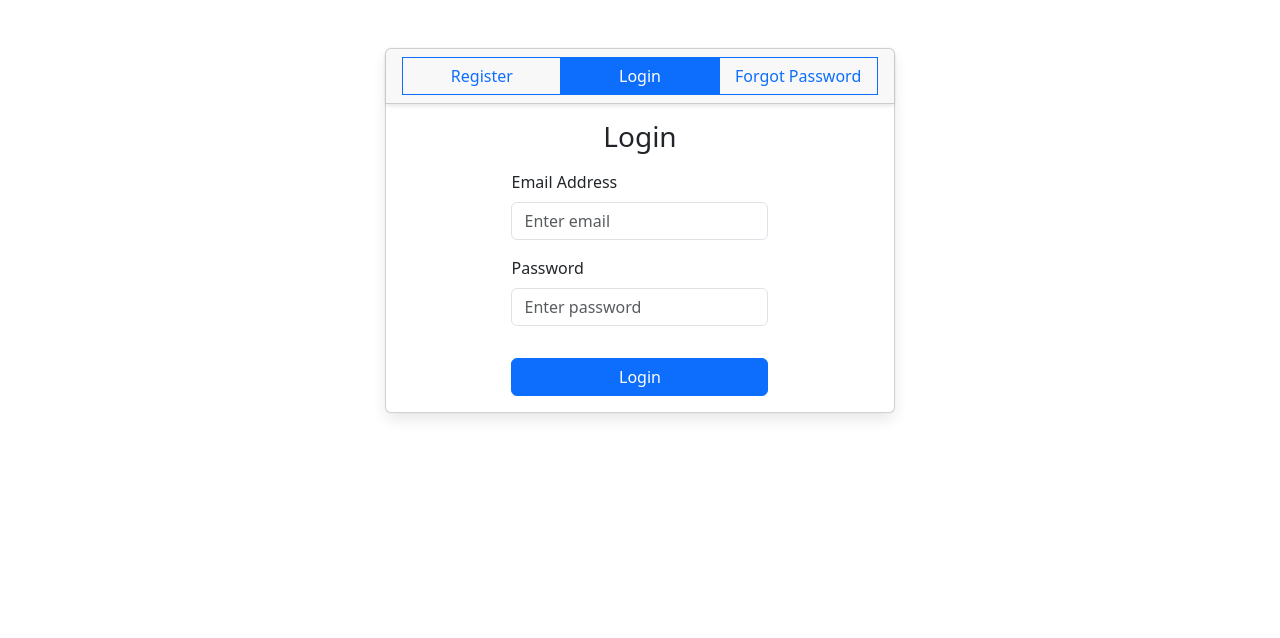
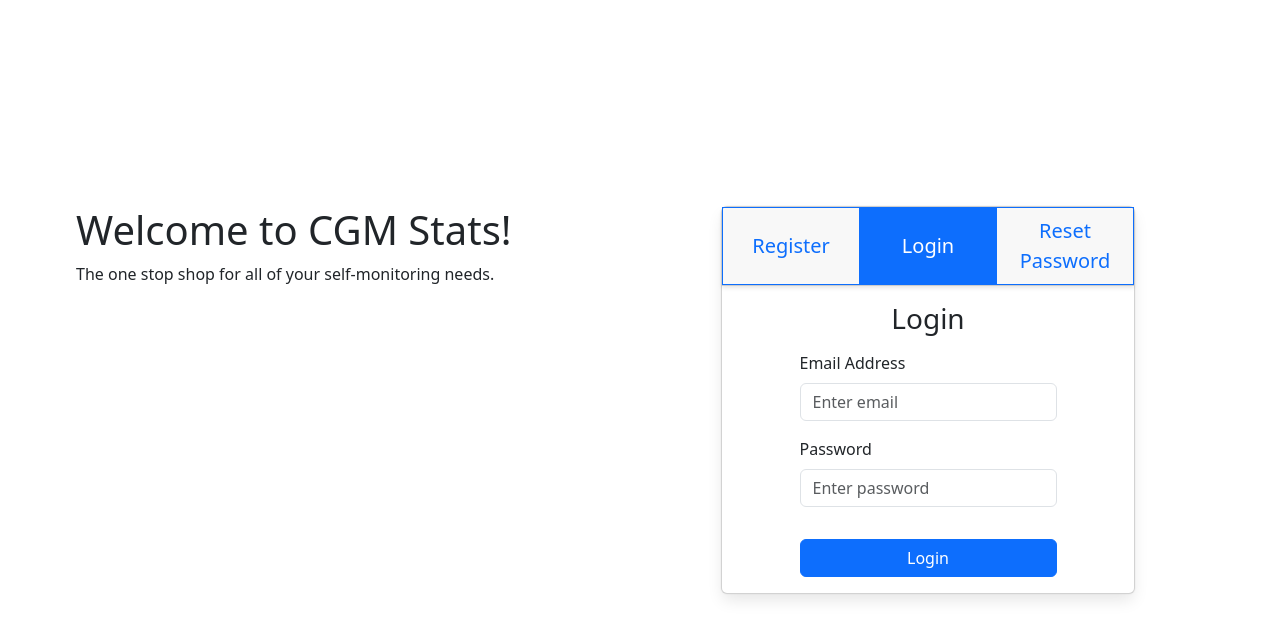
Before and after one commit to shepherdm1atwit/CGM-Stats, a React (Vite) app in the folder frontend/: page / in a window 1280 px wide. Shown: the top 638 px of the page. Built offline with nearby package versions, Linux system fonts and the light colour scheme; no server answers.

Commit message:
adjusted UserManage and AppMain to make login page a bit more modern. WIP

```diff
--- a/frontend/src/bootstrap components/Register-BS.jsx
+++ b/frontend/src/bootstrap components/Register-BS.jsx
@@ -52,6 +52,17 @@ const Register = () => {
       <Form onSubmit={handleSubmit}>
         <h3 className="mb-3" align="center">Register</h3>
         <Form.Group className="mb-3">
+          <Form.Label>First Name</Form.Label>
+          <Form.Control
+            type="text"
+            placeholder="Enter name"
+            autoComplete="given-name"
+            value={name}
+            onChange={(e) => setName(e.target.value)}
+            required
+          />
+        </Form.Group>
+        <Form.Group className="mb-3">
           <Form.Label>Email Address</Form.Label>
           <Form.Control
             type="email"
@@ -59,17 +70,6 @@ const Register = () => {
             autoComplete="username"
             value={email}
             onChange={(e) => setEmail(e.target.value)}
-            required
-          />
-        </Form.Group>
-        <Form.Group className="mb-3">
-          <Form.Label>First Name</Form.Label>
-          <Form.Control
-            type="text"
-            placeholder="Enter name"
-            autoComplete="given-name"
-            value={name}
-            onChange={(e) => setName(e.target.value)}
             required
           />
         </Form.Group>
--- a/frontend/src/bootstrap components/UserManage-BS.jsx
+++ b/frontend/src/bootstrap components/UserManage-BS.jsx
@@ -13,11 +13,11 @@ const UserManage = () => {
 
   return (
 
-    <Card>
-      <Card.Header className="justify-content-center">
+    <Card className="w-75">
+      <Card.Header className="justify-content-center p-0">
           <ButtonGroup className="w-100">
                 <Button
-                  className="rounded-0 col-3"
+                  className="rounded-0 col-3 btn-lg"
                   variant={showRegister ? "primary" : "outline-primary"}
                   onClick={() => {
                     setShowRegister(true);
@@ -28,7 +28,7 @@ const UserManage = () => {
                   Register
                 </Button>
                 <Button
-                  className="rounded-0 col-3"
+                  className="rounded-0 col-3 btn-lg"
                   variant={showLogin ? "primary" : "outline-primary"}
                   onClick={() => {
                     setShowRegister(false);
@@ -39,7 +39,7 @@ const UserManage = () => {
                   Login
                 </Button>
                 <Button
-                  className="rounded-0 col-3"
+                  className="rounded-0 col-3 btn-lg"
                   variant={showForgotPassword ? "primary" : "outline-primary"}
                   onClick={() => {
                     setShowRegister(false);
@@ -47,9 +47,8 @@ const UserManage = () => {
                     setShowForgotPassword(true);
                   }}
                 >
-                  Forgot Password
+                  Reset Password
                 </Button>
-
           </ButtonGroup>
       </Card.Header>
       <Card.Body>
--- a/frontend/src/pages/AppMain.jsx
+++ b/frontend/src/pages/AppMain.jsx
@@ -6,6 +6,8 @@ import NavBar from "../bootstrap components/NavBar-BS";
 import GraphModal from "../bootstrap components/GraphModal-BS";
 import Container from "react-bootstrap/Container";
 import Button from "react-bootstrap/Button";
+import {Col, Row} from "react-bootstrap";
+import {User} from "react-feather";
 
 const AppMain = () => {
     const [message, setMessage] = useState("");
@@ -38,9 +40,19 @@ const AppMain = () => {
     if( token === null ){
         return (
             <>
+                {/* COMMENTED OUT FOR NOW. MAY COME BACK!
                 <Header title={message} />
-                <Container className="col-5">
-                    <UserManage />
+                */}
+                <Container className="vh-100">
+                    <Row className="vh-100 align-content-center">
+                        <Col className="justify-content-center">
+                            <h1>Welcome to CGM Stats!</h1>
+                            <p>The one stop shop for all of your self-monitoring needs.</p>
+                        </Col>
+                        <Col className="d-flex justify-content-center">
+                            <UserManage />
+                        </Col>
+                    </Row>
                 </Container>
             </>
         );
```
